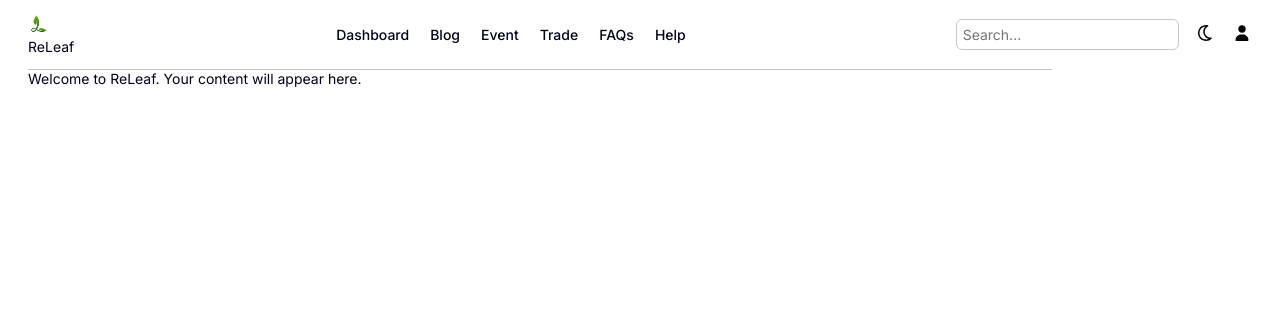
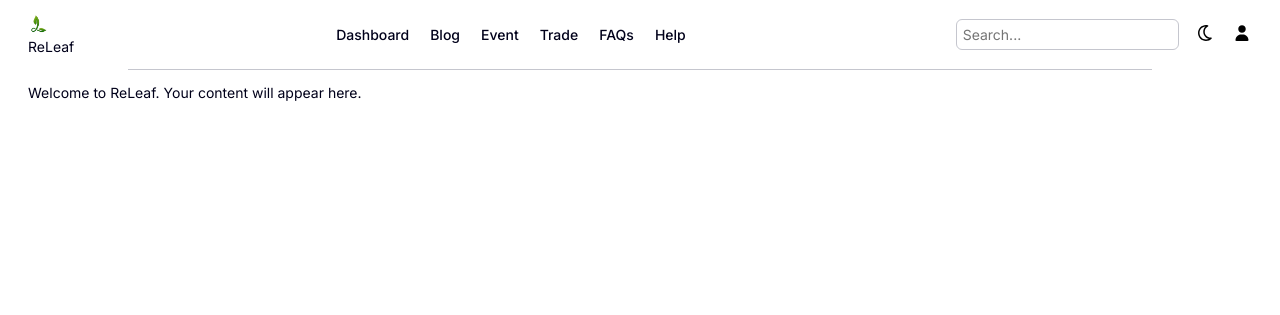
Before and after one commit to YoonadiMon/WedDevAssignment, a PHP site: page /htmlTemplates/adminPageTemp.html in a window 1280 px wide. Shown: the top 315 px of the page. Run offline with PHP 8.4, Linux system fonts and the light colour scheme.

Commit message:
Y: style footer 8

```diff
--- a/style/style.css
+++ b/style/style.css
@@ -88,9 +88,8 @@ hr {
     border: 0;
     height: 1px;
     width: 80vw;
-    align-self: center;
     background-color: var(--Gray);
-    margin-bottom: 2rem auto;
+    margin: 1rem auto;
     display: block;
 }
 
```
